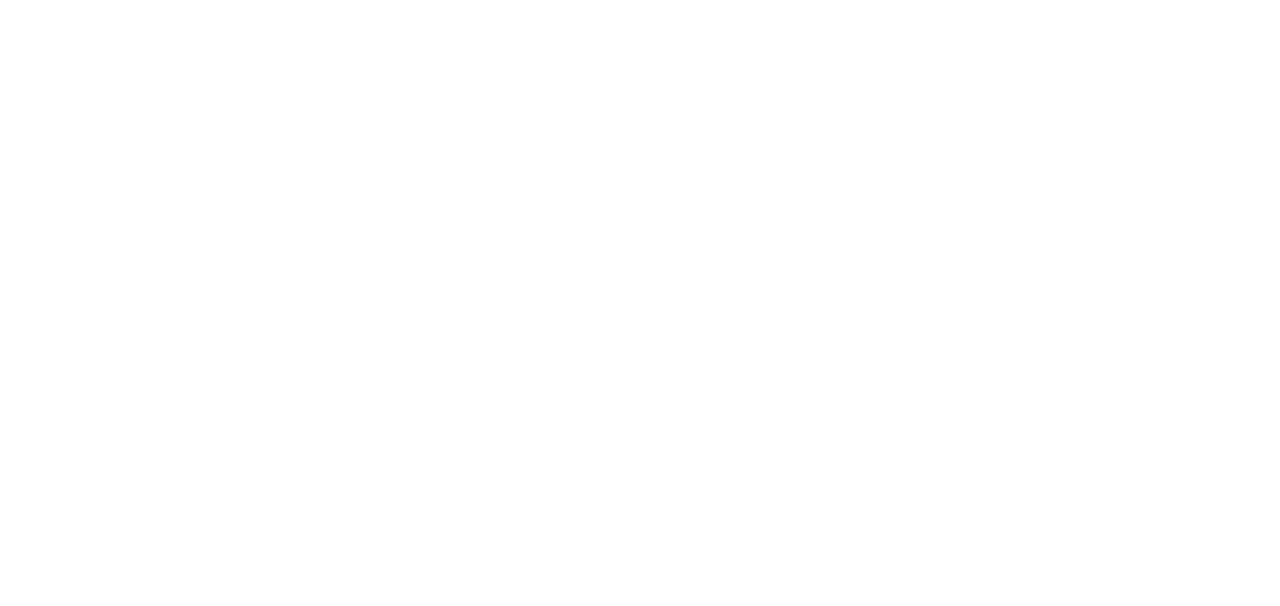
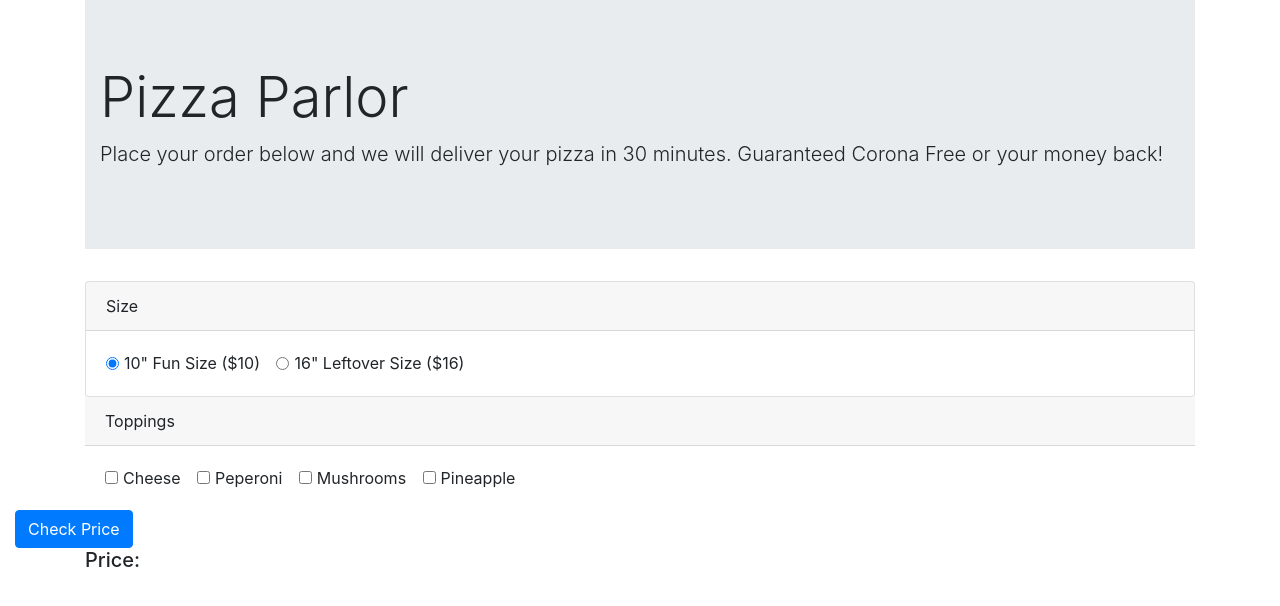
Before and after one commit to pearcy/pizza-parlor2, a plain HTML site: page index.html in a window 1280 px wide. Drawn offline with Linux system fonts and the light colour scheme.

Commit message:
add web form for pizza order

```diff
--- a/index.html
+++ b/index.html
@@ -9,6 +9,77 @@
   </head>
   <body>
     <div class="container">
+      <div class="jumbotron jumbotron-fluid">
+        <div class="container">
+          <h1 class="display-4">Pizza Parlor</h1>
+          <p class="lead">Place your order below and we will deliver your pizza in 30 minutes.  Guaranteed Corona Free or your money back!</p>
+        </div>
+      </div>
+
+         <!-- Size selection -->
+
+    <div class="card">
+      <form id="pizzaOrder">
+
+        <div class="card-header">Size</div>
+          <div class="card-body center-text">
+            <div id="sizeInput">
+
+              <div class="form-check form-check-inline">
+                <input class="form-check-input" type="radio" name="size" id="tenInch" value="10" checked>
+                <label class="form-check-label" for="inlineRadio1">10" Fun Size ($10)</label>
+              </div>
+              <div class="form-check form-check-inline">
+                <input class="form-check-input" type="radio" name="size" id="sixteenInch" value="16">
+                <label class="form-check-label" for="inlineRadio2">16" Leftover Size ($16)</label>
+              </div>
+
+            </div>
+          </div>
+        </div>
+
+
+        <div class="card-header">Toppings</div>
+          <div class="card-body center-text">
+            <div id="topInput">
+
+              <div class="form-check form-check-inline">
+                <input type="checkbox" class="form-check-input" name="top1" id="inlineCheckbox1" value="1">
+                <label for="inlineCheckbox1" class="form-check-label">Cheese</label>
+              </div>
+              <div class="form-check form-check-inline">
+                <input type="checkbox" class="form-check-input" name="top2" id="inlineCheckbox2" value="1">
+                <label for="inlineCheckbox2" class="form-check-label">Peperoni</label>
+              </div>
+              <div class="form-check form-check-inline">
+                <input type="checkbox" class="form-check-input" name="top3" id="inlineCheckbox3" value="1">
+                <label for="inlineCheckbox3" class="form-check-label">Mushrooms</label>
+              </div>
+              <div class="form-check form-check-inline">
+                <input type="checkbox" class="form-check-input" name="top4" id="inlineCheckbox4" value="1">
+                <label for="inlineCheckbox4" class="form-check-label">Pineapple</label>
+              </div>
+
+
+            </div>
+          </div>
+        </div>
+
+              <div class="col-auto">
+                <button type="submit" class="btn btn-primary">Check Price</button>
+              </div>
+
+      </form>
+
+
+      <div class="container center-text">
+        <h5>Price:</h5>
+        <ul id="orders">
+        </ul>
+      </div>
+    </div>
+
+
 
 
     </div>
```
Also changed, not shown: 1 other file.
